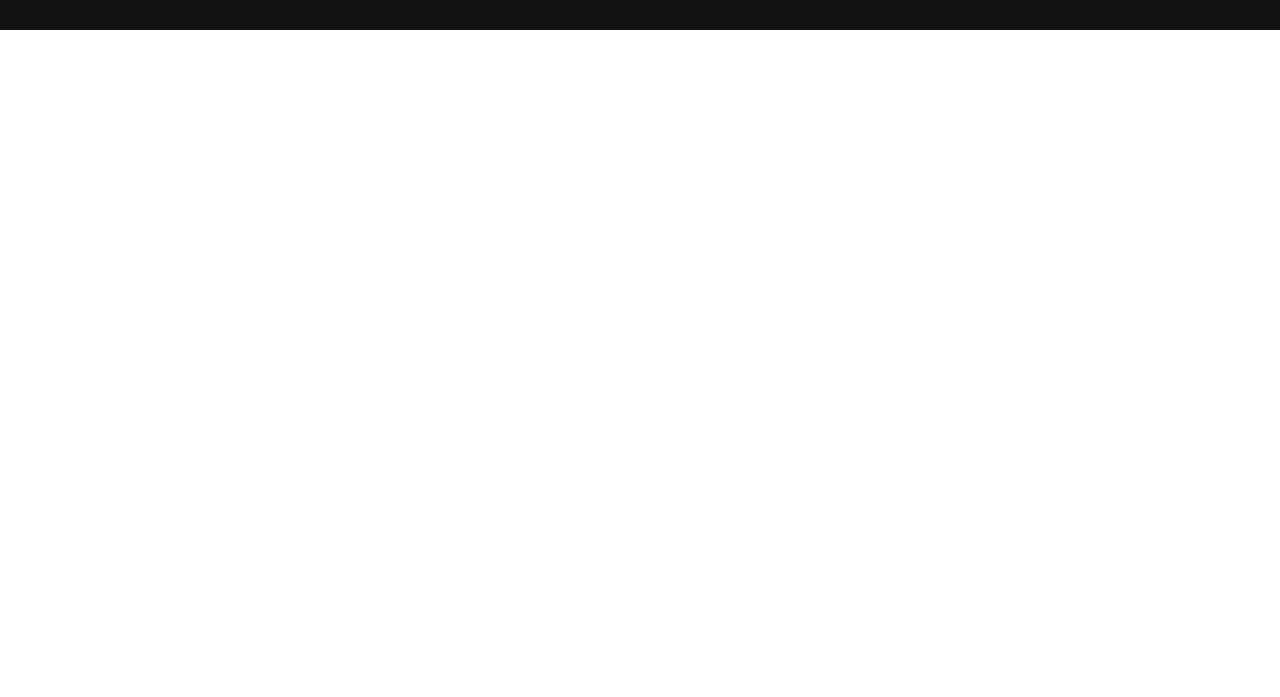
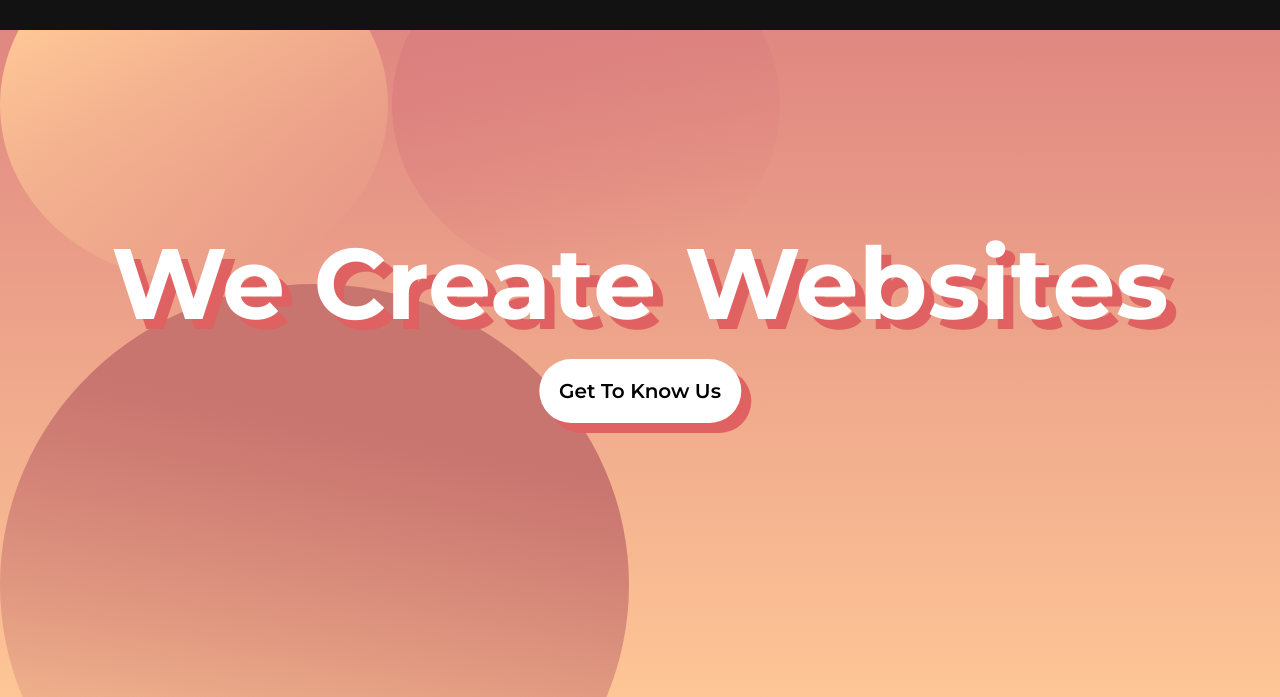
Before and after one commit to creeper1243-code/LandingPage, a plain HTML site: page index.html in a window 1280 px wide. Shown: the part 70-767 px from the top of the page. Drawn offline with Linux system fonts and the light colour scheme.

Commit message:
making hero screen

```diff
--- a/index.html
+++ b/index.html
@@ -19,5 +19,18 @@
         <a class="nav-item" href="#">Contact</a>
     </nav>
 </header>
+<section id="hero-section">
+    <div class="hero-content">
+        <h1 class="hero-title">We Create Websites</h1>
+        <a class="hero-btn" href="#">Get To Know Us</a>
+    </div>
+    <div class="hero-background">
+        <img src="img/background/circle1.svg" class="circle1">
+        <img src="img/background/circle2.svg" class="circle2">
+        <img src="img/background/circle3.svg" class="circle3">
+        <img src="img/background/circle-bordered.svg" class="circle-bordered">
+        <img src="img/background/circle-dashed-border.svg" class="circle-dashed-border">
+    </div>
+</section>
 </body>
 </html>
--- a/style.css
+++ b/style.css
@@ -24,6 +24,10 @@ header {
     background-color: #121212;
     height: 100px;
     padding: 20px;
+    position: fixed;
+    top: 0;
+    left: 0;
+    width: 100%;
 }
 
 .nav-item {
@@ -36,10 +40,44 @@ header {
 }
 
 nav {
-float: right;
+    float: right;
 }
 
 .nav-item:hover {
     color: #ffc997;
     transform: scale(1.1);
 }
+
+#hero-section {
+    height: 100vh;
+    background-image: linear-gradient(#db7e7e, #ffc997);
+}
+
+.hero-content {
+    position: absolute;
+    top: 50%;
+    left: 50%;
+    transform: translate(-50%, -50%);
+    width: max-content;
+}
+
+.hero-title {
+    font-size: 100px;
+    color: white;
+    text-shadow: 10px 10px 0 #e06161
+}
+
+.hero-btn {
+    display: block;
+    margin: 15px auto;
+    text-align: center;
+    background-color: white;
+    width: fit-content;
+    padding: 20px 20px;
+    border-radius: 50px;
+    box-shadow: 10px 10px 0 #e06161;
+    text-decoration: none;
+    color: black;
+    font-size: 20px;
+    font-weight: 600;
+}
```
